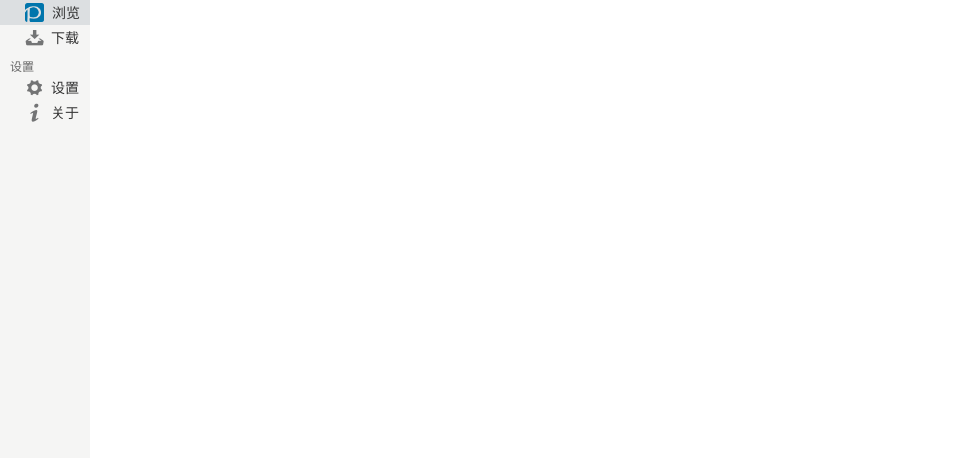
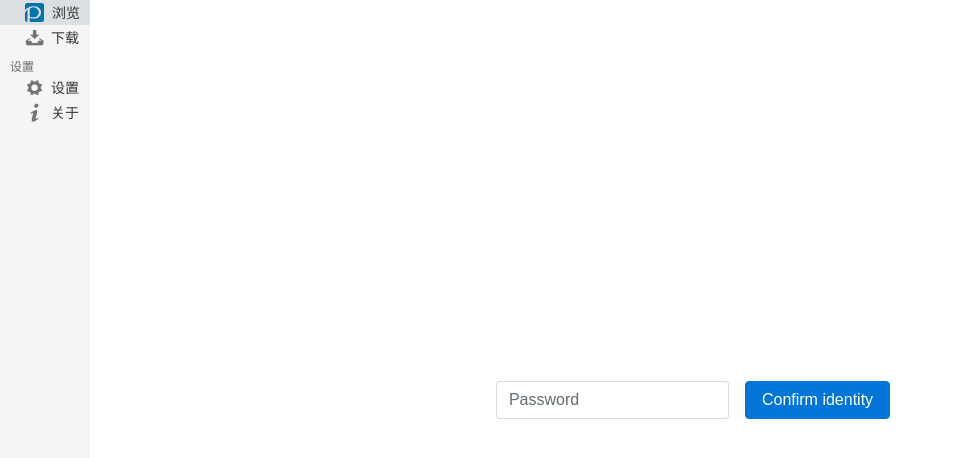
Before and after one commit to simon300000/Pxer-client, an Electron app: page public/index.html in a window 1280 px wide. Shown: the whole page, without its empty margins (0-953 px from the left). Drawn offline with Linux system fonts and the light colour scheme.

Commit message:
增加一个小form

```diff
--- a/public/index.html
+++ b/public/index.html
@@ -32,6 +32,17 @@
                         </nav>
                     </div>
                     <template v-if="panel == 'view'">
+                      <div class="d-flex flex-column justify-content-center container-fluid">
+                        <div class="d-flex flex-row justify-content-center container-fluid">
+                          <form class="form-inline">
+                            <div class="form-group mx-sm-3">
+                              <label for="inputPassword2" class="sr-only">Password</label>
+                              <input type="password" class="form-control" id="inputPassword2" placeholder="Password">
+                            </div>
+                            <button type="submit" class="btn btn-primary">Confirm identity</button>
+                          </form>
+                        </div>
+                      </div>
                     </template>
                     <template v-if="panel == 'save'">
                     </template>
```
